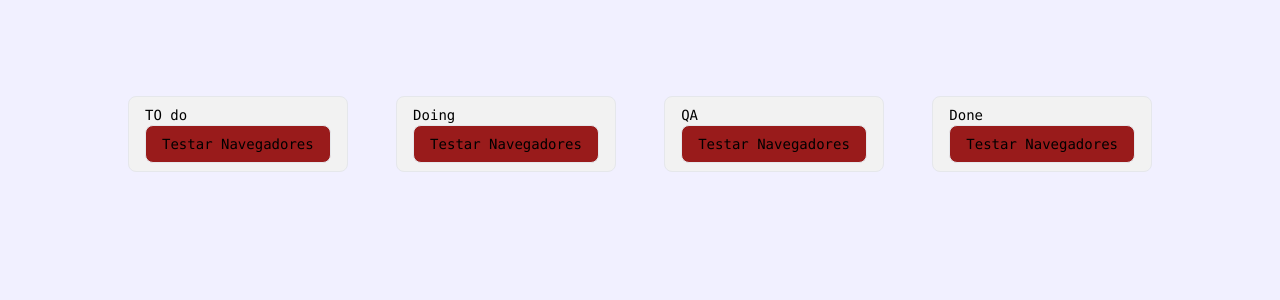
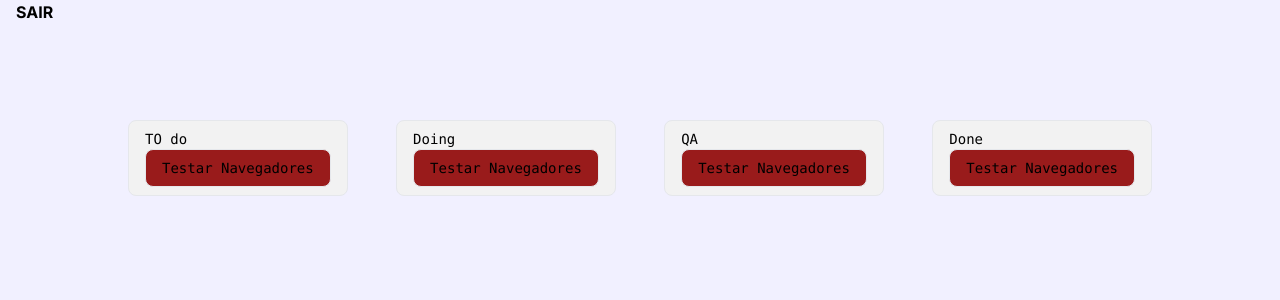
Before and after one commit to Miguel-ectil/Project-Kanban, a Next.js app: page / in a window 1280 px wide. Shown: the top 300 px of the page. Built offline with nearby package versions, Linux system fonts and the light colour scheme.

Commit message:
[ADD and UPD] Adcicionando Header terminar em casa

```diff
--- a/src/app/layout.tsx
+++ b/src/app/layout.tsx
@@ -1,6 +1,7 @@
 import type { Metadata } from "next";
 import { Inter } from "next/font/google";
 import "./globals.css";
+import Header from "@/layout/Navbar";
 
 const inter = Inter({ subsets: ["latin"] });
 
@@ -16,7 +17,9 @@ export default function RootLayout({
 }>) {
   return (
     <html lang="en">
-      <body className={inter.className}>{children}</body>
+      <body className={inter.className}>
+        <Header />
+        {children}</body>
     </html>
   );
 }
--- /dev/null
+++ b/src/layout/Navbar.tsx
@@ -0,0 +1,15 @@
+
+export default function Header() {
+  return (
+    <div
+      className='fixed top-0 z-50  w-full items-center justify-between bg-gradient-to-t from-transparent bg-slate-500 to-black p-2 px-4 transition-all lg:px-16 lg:py-4'
+  >
+    <button
+        className="flex ustify-start gap-1.5 hover:bg-[#c8020288] bg-[#c80202a7] border-2 border-red-900 rounded-lg group cursor-pointer hover:shadow-lg m-5 text-white px-1 py-0.5"
+    //   onClick={handleLogoutClick}
+    >
+        <strong>SAIR</strong>
+    </button>
+    </div>
+  )
+}
```
